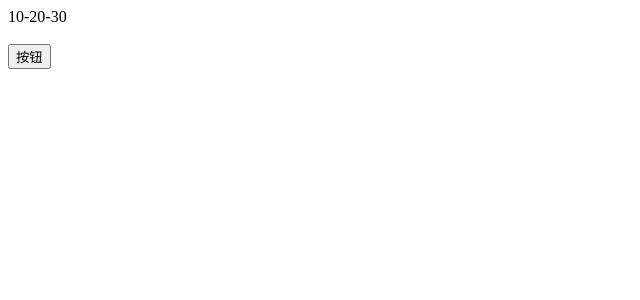
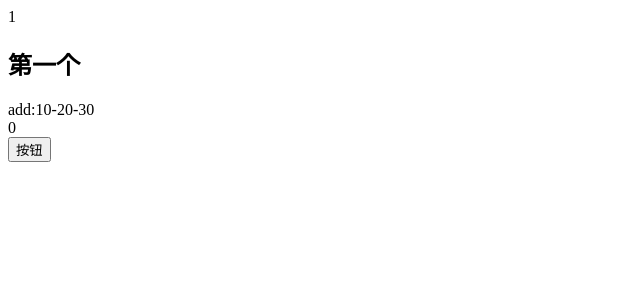
Before and after one commit to luo9527k/react-learn006, a React (Vite) app: page / in a window 1280 px wide. Shown: the top 300 px of the page, without its empty margins (0-640 px from the left). Built offline with nearby package versions, Linux system fonts and the light colour scheme.

Commit message:
prevState

```diff
--- a/src/index.jsx
+++ b/src/index.jsx
@@ -2,7 +2,7 @@ import React from 'react'; //语法核心
 import ReactDOM from 'react-dom/client'; //渲染核心
 //导入组件
 // import Dialog from './components/Dialog';
-// import Tast from './pages/Tast';
+import Tast from './pages/Tast';
 // import Vote from './pages/Vote';
 // import Demo from './pages/Demo';
 import State from './view/SetState';
@@ -31,7 +31,7 @@ root.render(
 
     {/* <Demo /> */}
 
-    {/* <Tast /> */}
+    <Tast id="1" title="第一个" />
     <State />
   </>
 );
--- a/src/pages/Tast.jsx
+++ b/src/pages/Tast.jsx
@@ -6,7 +6,7 @@ class Tast extends React.Component {
     return (
       <>
         <div ref="Dom">类组件</div>
-        <div ref={T=>this.div=T}>函数创建的类组件</div>
+        <div ref={T => this.div = T}>函数创建的类组件</div>
         <div ref={this.span}>类组件特殊写法</div>
       </>
     );
@@ -18,4 +18,14 @@ class Tast extends React.Component {
   }
 }
 
-export default Tast;
+const Type = (props) => {
+  const { id, title } = props;
+  return (
+    <>
+      <div>{id}</div>
+      <h2>{title}</h2>
+    </>
+  );
+};
+
+export default (Tast, Type);
--- a/src/view/SetState.jsx
+++ b/src/view/SetState.jsx
@@ -1,14 +1,38 @@
 import React from 'react';
+import { flushSync } from 'react-dom';
+// flushSync可以刷新“update”更新队列，让修改状态的任务队列立即处理一次！
 
 class State extends React.Component {
   state = {
     xa: 10,
     xb: 20,
     xc: 30,
+    R: 0,
   };
 
   handle = () => {
-    let { xa, xb, xc } = this.state;
+    // let { xa, xb, xc } = this.state;
+    // this.setState({ xa: xa + 1 });
+    // this.setState({ xb: xb + 1 });
+    // this.setState({ xc: xc + 1 });
+
+    // for (let i = 0; i < 20; i++) {
+    //   flushSync(() => {
+    //     this.setState({
+    //       R: this.state.R + 1,
+    //     });
+    //   });
+    // }
+
+    for (let i = 0; i < 20; i++) {
+      // prevState存储的是之前的状态值
+      // return的对象就是我们需要修改的新状态值
+      this.setState((prevState) => {
+        return {
+          R: prevState.R + 1,
+        };
+      });
+    }
 
     //同时渲染三个状态：只会触发一次视图更新
     // this.setState({
@@ -35,12 +59,13 @@ class State extends React.Component {
   render() {
     console.log('视图渲染'); //第一执行
     //解构实例中的属性
-    const { xa, xb, xc } = this.state;
+    const { xa, xb, xc, R } = this.state;
     return (
       <>
         <div>
-          {xa}-{xb}-{xc}
+          add:{xa}-{xb}-{xc}
         </div>
+        <span>{R}</span>
         <br />
         <button onClick={this.handle}>按钮</button>
       </>
```
Also changed, not shown: src/笔记.md (+6 -0 lines).
